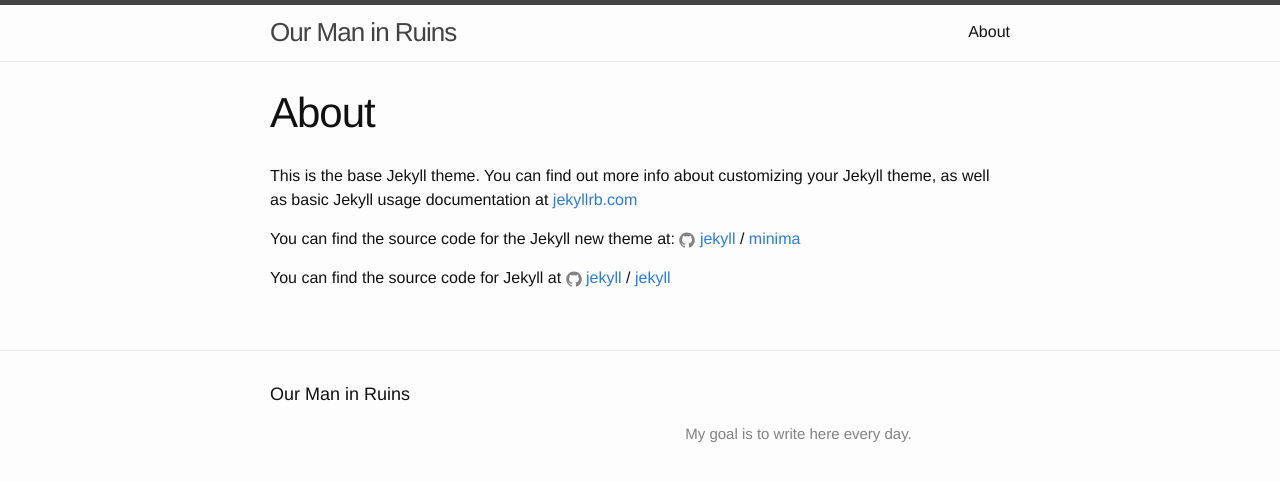
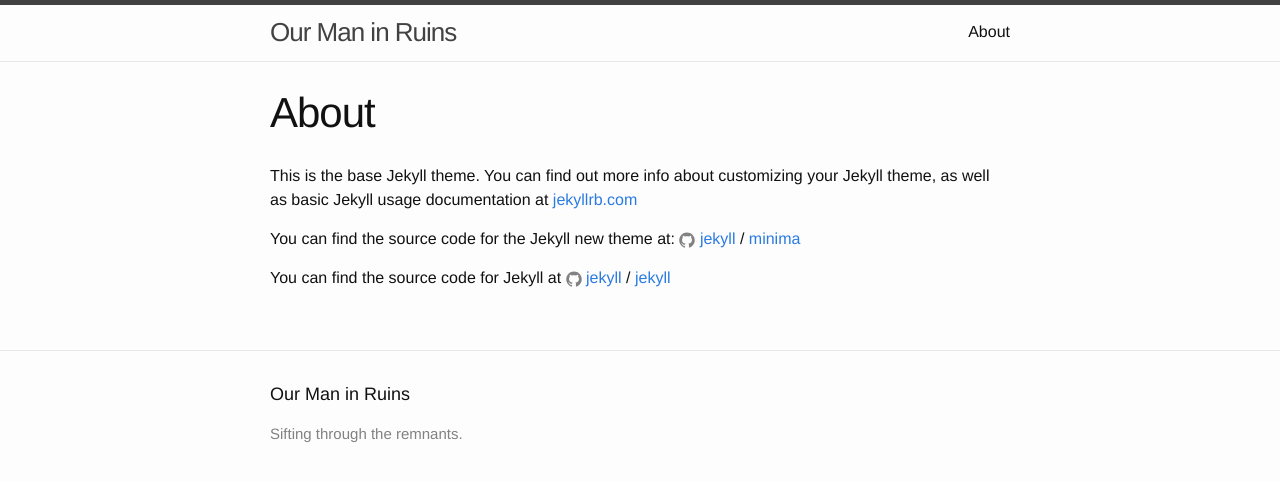
Before and after one commit to maninruins/maninruins.github.io, a Jekyll site: the page built from about.md, in a window 1280 px wide. Shown: the top 481 px of the page. Built offline with Jekyll 4.4.1, drawn with Linux system fonts in a browser that asks for light colours.

Commit message:
Updated site description and footer layout

```diff
--- a/_config.yml
+++ b/_config.yml
@@ -14,9 +14,10 @@
 # You can create any custom variable you would like, and they will be accessible
 # in the templates via {{ site.myvariable }}.
 title: Our Man in Ruins
+subtitle: is all over the map
 email: howdy@maninruins.org
 description: > # this means to ignore newlines until "baseurl:"
-  My goal is to write here every day.
+  Sifting through the remnants.
 baseurl: "" # the subpath of your site, e.g. /blog
 url: maninruins.com # the base hostname & protocol for your site, e.g. http://example.com
 permalink: /:year/:month/:day/:title.html
@@ -25,7 +26,6 @@ permalink: /:year/:month/:day/:title.html
 
 # Build settings
 markdown: kramdown
-# theme: minima
 plugins:
   - jekyll-feed
 exclude:
--- a/_includes/footer.html
+++ b/_includes/footer.html
@@ -6,19 +6,13 @@
 
     <div class="footer-col-wrapper">
       <div class="footer-col footer-col-1">
-        <ul class="contact-list">
-          <li>
-          </li>
-        </ul>
+        <p>{{ site.description | escape}}</p>
       </div>
 
       <div class="footer-col footer-col-2">
-        <ul class="social-media-list">
-        </ul>
       </div>
 
       <div class="footer-col footer-col-3">
-        <p>{{ site.description | escape }}</p>
       </div>
     </div>
 
```
